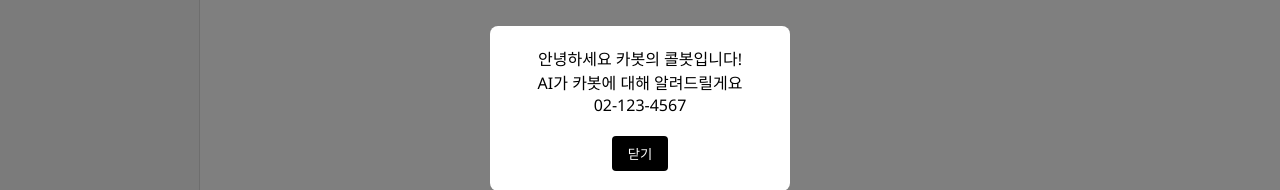
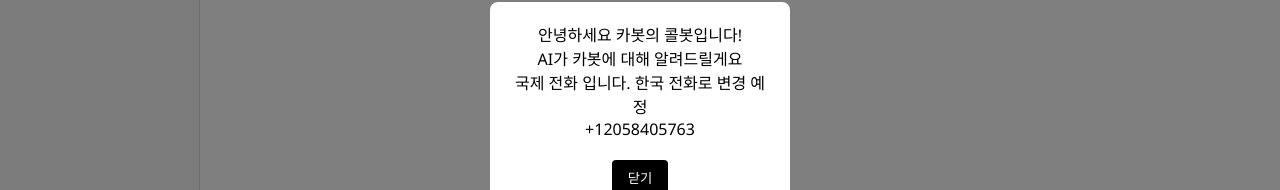
Before and after one commit to guswlda/carbot_front_cicd, a React (Create React App) app: page /detail/1 in a window 1280 px wide. Both pictures are taken after a click on the element 1210 px from the left and 727 px from the top of the page. Shown: the part 292-482 px from the top of the page. Built offline with nearby package versions, Linux system fonts and the light colour scheme; no server answers.

Commit message:
Update callbot.js

```diff
--- a/src/components/callbot/modal/callbot.js
+++ b/src/components/callbot/modal/callbot.js
@@ -11,7 +11,8 @@ const CallbotModal = ({ onClose }) => {
       >
         <p>안녕하세요 카봇의 콜봇입니다!</p>
         <p>AI가 카봇에 대해 알려드릴게요</p>
-        <p>02-123-4567</p>
+        <p>국제 전화 입니다. 한국 전화로 변경 예정</p>
+        <p>+12058405763</p>
         <button className="callbot-close-button" onClick={onClose}>
           닫기
         </button>
```
